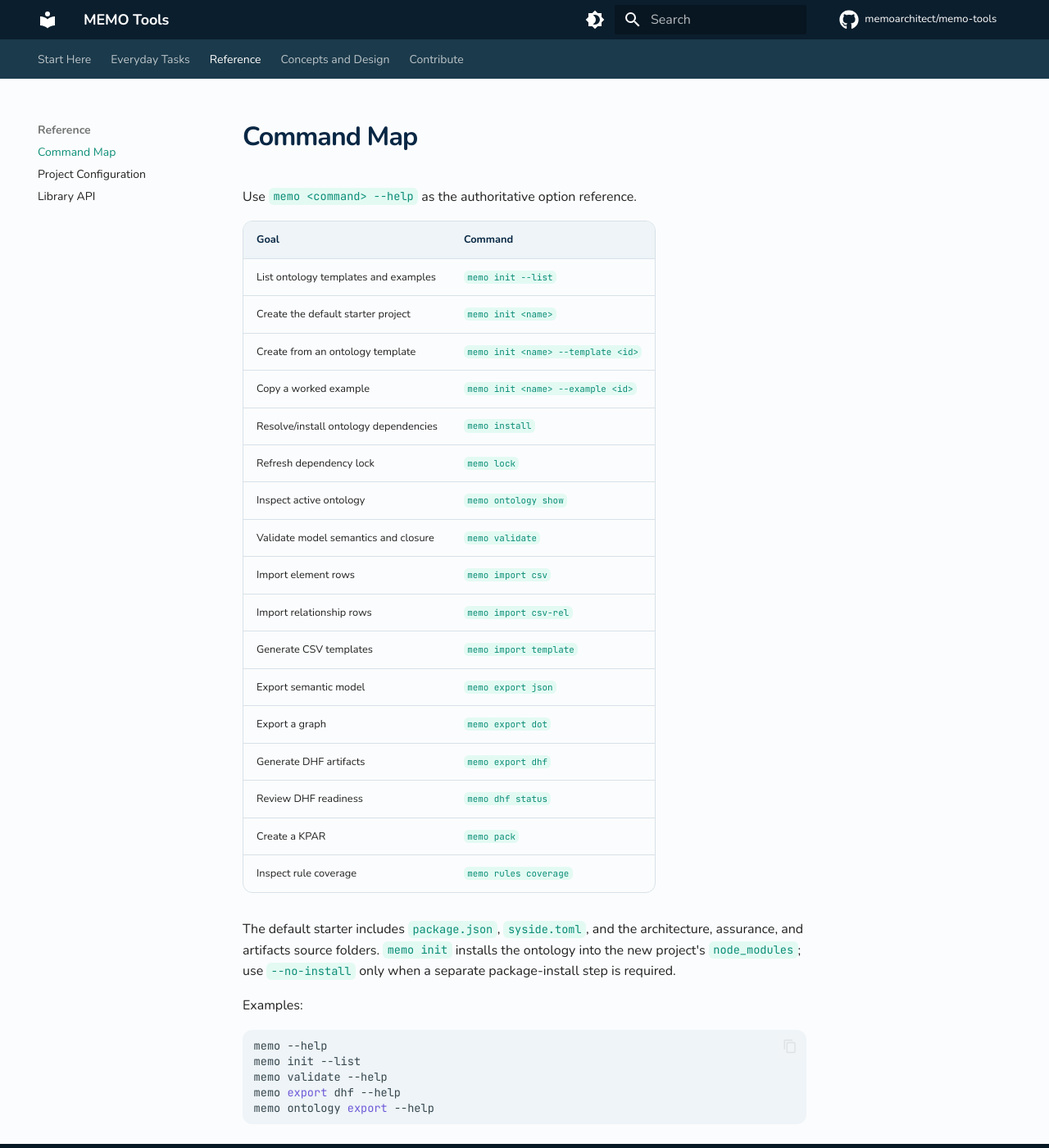
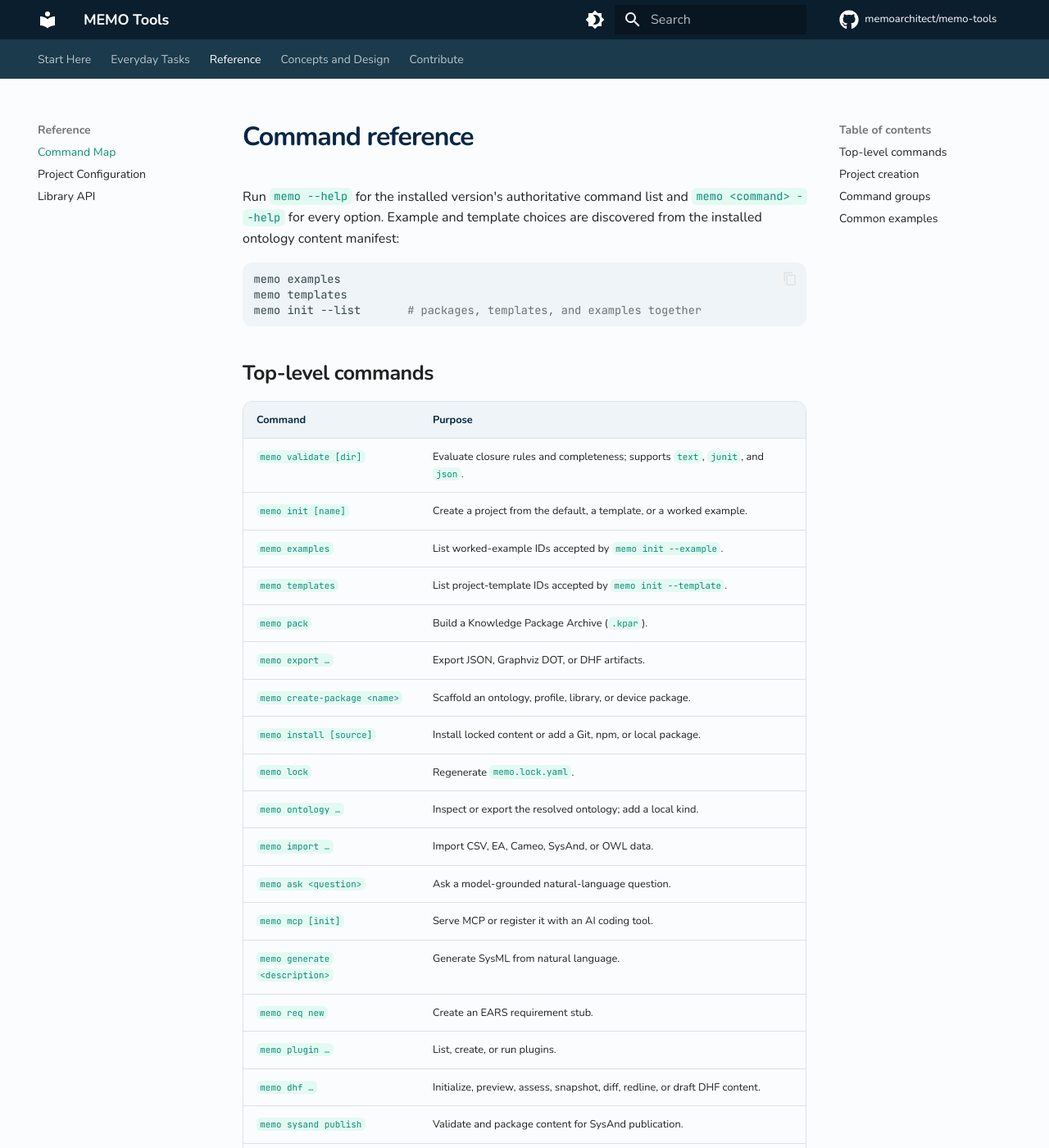
Before and after one commit to memoarchitect/memo-tools, an MkDocs documentation site: the page built from docs/reference/commands.md, in a window 1280 px wide and 1400 px high. Shown: the whole window at 82% size. Built offline with MkDocs 1.6.1 and Material for MkDocs 9.7.7, drawn with Linux system fonts in a browser that asks for light colours; comment, search, counter and statistics services are not loaded; some of the changed text lies outside the part shown.

Commit message:
feat: improve model views and CLI discovery

````diff
--- a/docs/reference/commands.md
+++ b/docs/reference/commands.md
@@ -1,38 +1,75 @@
-# Command Map
+# Command reference
 
-Use `memo <command> --help` as the authoritative option reference.
-
-| Goal | Command |
-|---|---|
-| List ontology templates and examples | `memo init --list` |
-| Create the default starter project | `memo init <name>` |
-| Create from an ontology template | `memo init <name> --template <id>` |
-| Copy a worked example | `memo init <name> --example <id>` |
-| Resolve/install ontology dependencies | `memo install` |
-| Refresh dependency lock | `memo lock` |
-| Inspect active ontology | `memo ontology show` |
-| Validate model semantics and closure | `memo validate` |
-| Import element rows | `memo import csv` |
-| Import relationship rows | `memo import csv-rel` |
-| Generate CSV templates | `memo import template` |
-| Export semantic model | `memo export json` |
-| Export a graph | `memo export dot` |
-| Generate DHF artifacts | `memo export dhf` |
-| Review DHF readiness | `memo dhf status` |
-| Create a KPAR | `memo pack` |
-| Inspect rule coverage | `memo rules coverage` |
-
-The default starter includes `package.json`, `syside.toml`, and the
-architecture, assurance, and artifacts source folders. `memo init` installs the
-ontology into the new project's `node_modules`; use `--no-install` only when a
-separate package-install step is required.
-
-Examples:
+Run `memo --help` for the installed version's authoritative command list and
+`memo <command> --help` for every option. Example and template choices are
+discovered from the installed ontology content manifest:
 
 ```bash
-memo --help
-memo init --list
-memo validate --help
-memo export dhf --help
-memo ontology export --help
+memo examples
+memo templates
+memo init --list       # packages, templates, and examples together
 ```
+
+## Top-level commands
+
+| Command | Purpose |
+|---|---|
+| `memo validate [dir]` | Evaluate closure rules and completeness; supports `text`, `junit`, and `json`. |
+| `memo init [name]` | Create a project from the default, a template, or a worked example. |
+| `memo examples` | List worked-example IDs accepted by `memo init --example`. |
+| `memo templates` | List project-template IDs accepted by `memo init --template`. |
+| `memo pack` | Build a Knowledge Package Archive (`.kpar`). |
+| `memo export …` | Export JSON, Graphviz DOT, or DHF artifacts. |
+| `memo create-package <name>` | Scaffold an ontology, profile, library, or device package. |
+| `memo install [source]` | Install locked content or add a Git, npm, or local package. |
+| `memo lock` | Regenerate `memo.lock.yaml`. |
+| `memo ontology …` | Inspect or export the resolved ontology; add a local kind. |
+| `memo import …` | Import CSV, EA, Cameo, SysAnd, or OWL data. |
+| `memo ask <question>` | Ask a model-grounded natural-language question. |
+| `memo mcp [init]` | Serve MCP or register it with an AI coding tool. |
+| `memo generate <description>` | Generate SysML from natural language. |
+| `memo req new` | Create an EARS requirement stub. |
+| `memo plugin …` | List, create, or run plugins. |
+| `memo dhf …` | Initialize, preview, assess, snapshot, diff, redline, or draft DHF content. |
+| `memo sysand publish` | Validate and package content for SysAnd publication. |
+| `memo check [dir]` | Check SysML v2 tool compatibility. |
+| `memo round-trip [dir]` | Predict round-trip conformance for SysON, SysIDE, or Cameo. |
+| `memo rules …` | List, check, explain, and report coverage for consistency rules. |
+
+## Project creation
+
+```bash
+memo init [name] [--template <id> | --example <id>]
+```
+
+| Option | Meaning |
+|---|---|
+| `-t, --template <id>` | Copy a template listed by `memo templates`. |
+| `--example <id>` | Copy an example listed by `memo examples`. |
+| `--ontology <package>` | Select the logical ontology/profile package. |
+| `--list` | List installed packages, templates, and examples, then exit. |
+| `--no-install` | Do not run the project dependency installation step. |
+
+## Command groups
+
+| Group | Subcommands |
+|---|---|
+| `export` | `json`, `dhf`, `dot` |
+| `ontology` | `show`, `export owl`, `export xml`, `export sysand`, `add-kind` |
+| `import` | `csv`, `csv-rel`, `template`, `diff`, `ea`, `cameo`, `sysand`, `owl` |
+| `plugin` | `list`, `create`, `run` |
+| `dhf` | `init`, `preview`, `status`, `snapshot`, `diff`, `redline`, `draft`, `review-packet` |
+| `rules` | `list`, `check`, `explain`, `coverage` |
+
+## Common examples
+
+```bash
+memo templates
+memo init infusion-device --template infusion-pump
+memo validate . --format junit --output validation.xml
+memo export json --output memo-model.json
+memo import csv elements.csv --dry-run
+memo ontology show
+memo rules coverage
+memo check . --sysml-compat
+```
--- a/package.json
+++ b/package.json
@@ -1,6 +1,6 @@
 {
   "name": "@memoarchitect/tools",
-  "version": "0.6.3",
+  "version": "0.6.4",
   "description": "MEMO tools — SysML v2 parser, semantic model, validation, project operations, and CLI",
   "type": "module",
   "main": "./packages/tools/lib/index.js",
````
Also changed, not shown: README.md (+1 -1 lines), 7 other files.
